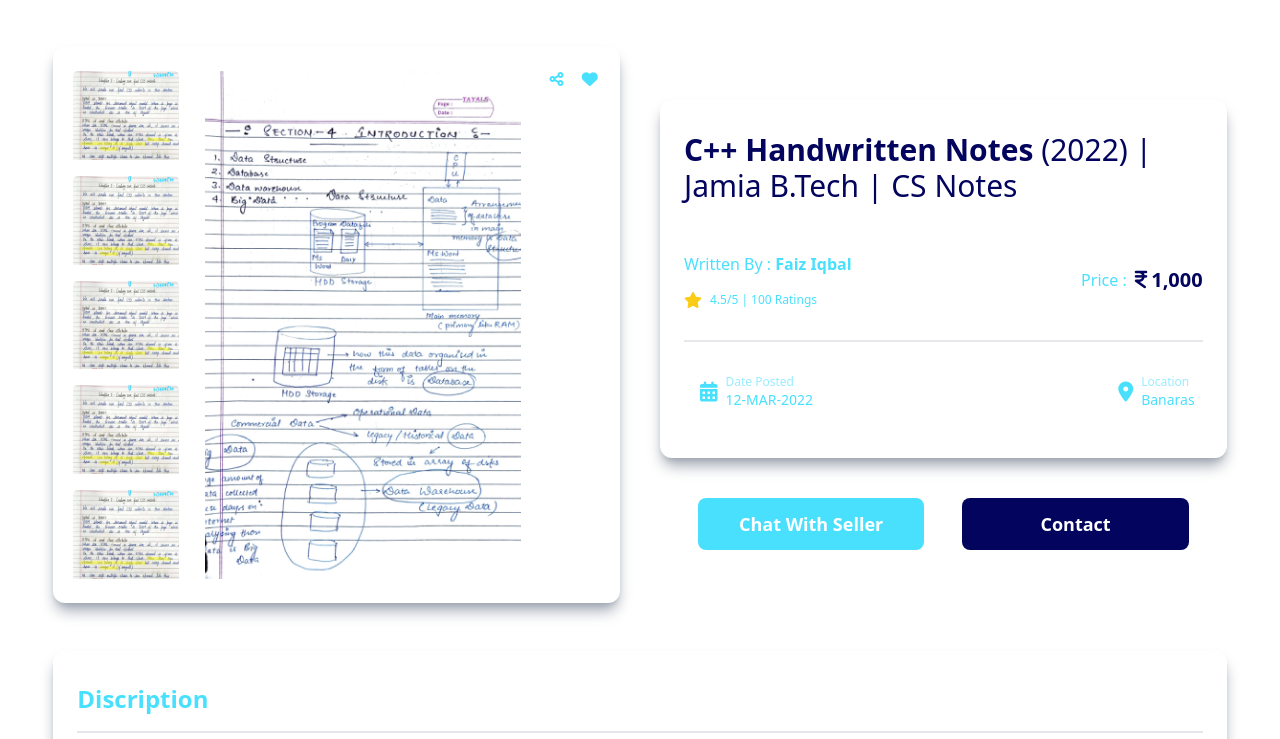
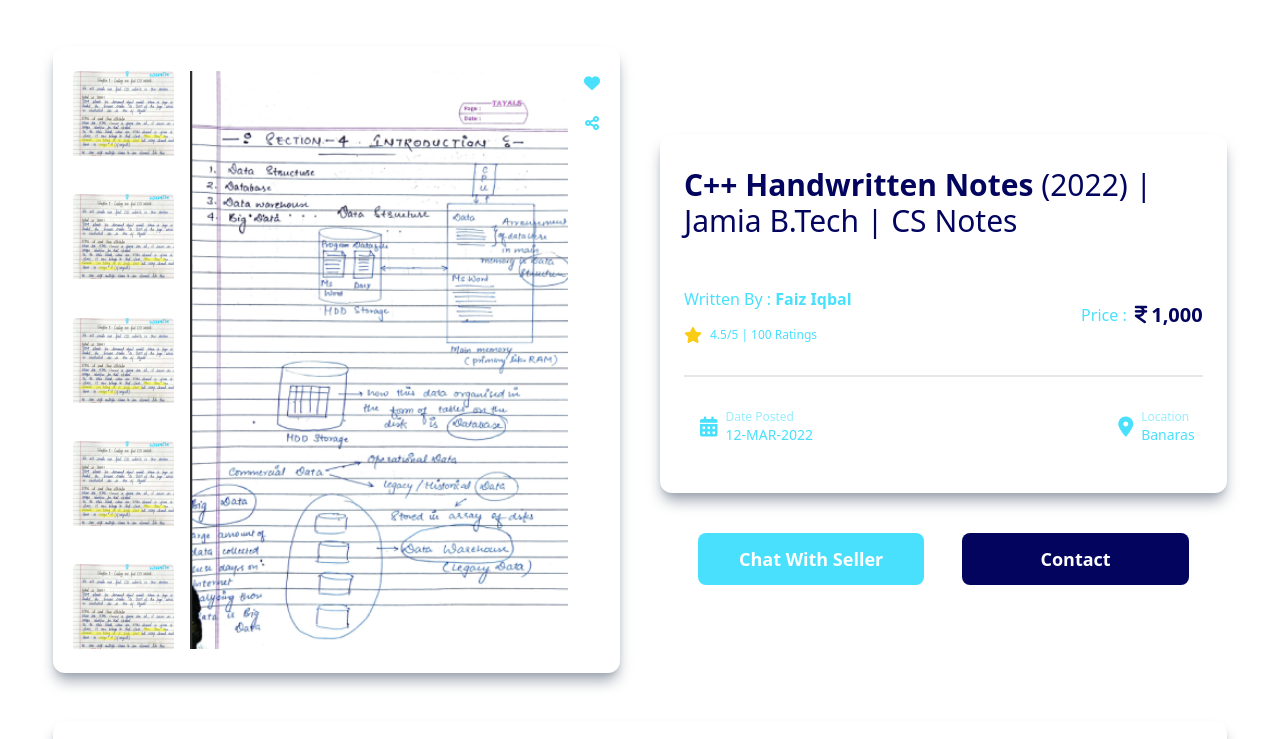
Before and after one commit to Vicky-Guptaa/Dbms-Project, a website built with Vite: page Item Details/Index.html in a window 1280 px wide. Shown: the part 61-800 px from the top of the page. Built offline with nearby package versions, Linux system fonts and the light colour scheme.

Commit message:
improvement in img card

```diff
--- a/Item Details/Index.html
+++ b/Item Details/Index.html
@@ -70,7 +70,7 @@
                     <div
                         class="notes-image flex justify-between bg-white px-5 py-6 gap-4 h-full shadow-lg shadow-gray-400 rounded-xl ">
 
-                        <div class="flex flex-col justify-between  w-[20%] gap-4">
+                        <div class="flex flex-col justify-between  basis-1/5 gap-4">
 
                             <div class=""><img src="/Images/image 2.png" class="" alt="">
                             </div>
@@ -83,12 +83,16 @@
                             <div class=""><img src="/Images/image 2.png" class="object-cover" alt="">
                             </div>
                         </div>
-                        <div class="w-[60%]">
+                        <div class="basis-9/12">
                             <img src="Images/image 1.png" class="h-full w-full object-cover" alt="">
                         </div>
-                        <div class="flex justify-evenly gap-4 text-primary-blue w-[10%]">
-                            <i class="fa-solid fa-share-nodes"></i>
-                            <i class="fa-solid fa-heart"></i>
+                        <div class="flex flex-col gap-4 text-primary-blue ">
+                            <button>
+                                <i class="fa-solid fa-heart"></i>
+                            </button>
+                            <button>
+                                <i class="fa-solid fa-share-nodes"></i>
+                            </button>
                         </div>
                     </div>
                 </div>
```
